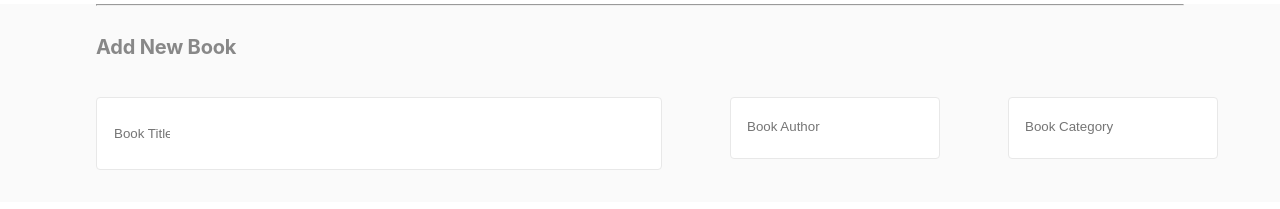
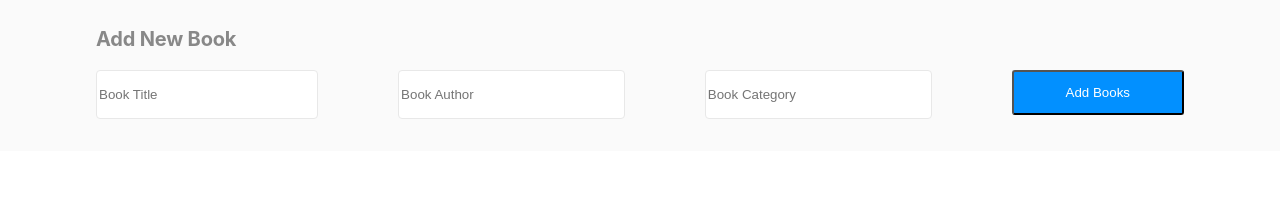
Before and after one commit to tonnytech/BookStore, a React (Create React App) app: page / in a window 1280 px wide. Shown: the part 145-354 px from the top of the page. Built offline with nearby package versions, Linux system fonts and the light colour scheme; no server answers.

Commit message:
position the form to fit in the website

```diff
--- a/src/Components/BookForm.module.css
+++ b/src/Components/BookForm.module.css
@@ -7,10 +7,16 @@
   padding-right: 6rem;
 }
 
+.Divider {
+  margin-top: 0;
+}
+
 .formContainer {
   display: flex;
   flex-direction: row;
-  justify-content: space-between;
+  margin: 0;
+  padding: 0;
+  gap: 5rem;
 }
 
 .Title {
@@ -27,20 +33,16 @@
 }
 
 .BookInput {
-  width: 3.5rem;
+  width: 14.5rem;
   height: 2.813rem;
-  margin: 1.188rem 2.125rem 0 0;
-  padding: 0.813rem 30.688rem 0.813rem 1.063rem;
   border-radius: 4px;
   border: solid 1px #e8e8e8;
   background-color: #fff;
 }
 
 .CategoryInput {
-  width: 17.813rem;
+  width: 14.813rem;
   height: 2.813rem;
-  margin: 1.188rem 2.125rem 0;
-  padding: 0.375rem 0.938rem 0.563rem 1rem;
   border-radius: 4px;
   border: solid 1px #e8e8e8;
   background-color: #fff;
@@ -49,8 +51,6 @@
 .FormSubmit {
   width: 11.5rem;
   height: 2.813rem;
-  margin: 1.188rem 0 0 2.125rem;
-  padding: 0.801rem 1.188rem 0.886rem 1.375rem;
   border-radius: 3px;
   background-color: #0290ff;
   color: #fff;
```
